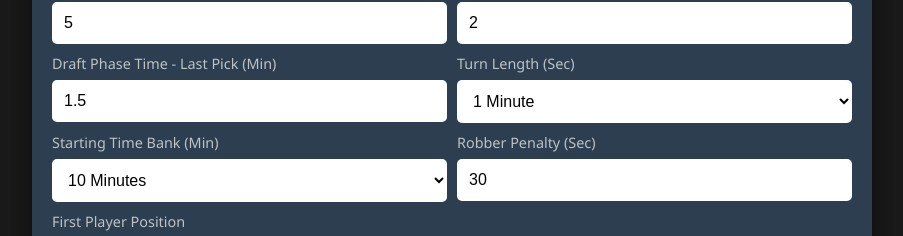
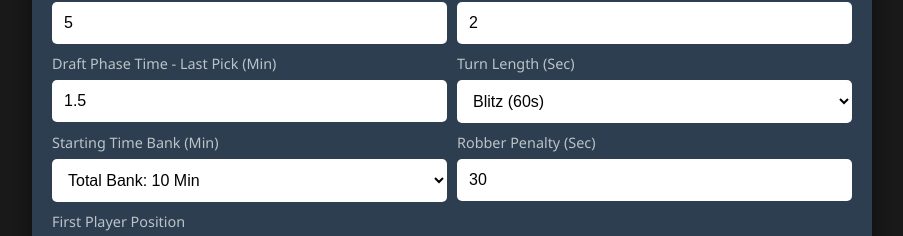
Before and after one commit to codedbynicholas/Colony-Game-Clock, a plain HTML site: page index.html in a window 1280 px wide. Shown: the part 112-348 px from the top of the page, without its empty margins (188-1091 px from the left). Drawn offline with Linux system fonts and the light colour scheme.

Commit message:
Update index.html
fixed reversion to old menu labels, keeps color functioning

```diff
--- a/index.html
+++ b/index.html
@@ -1,5 +1,5 @@
 <!-- Copyright © 2026 Nicholas Sanders. All Rights Reserved. -->
-<!-- Version 6.7 -->
+<!-- Version 6.8 -->
 <!DOCTYPE html>
 <html lang="en">
 <head>
@@ -84,20 +84,20 @@
             <div class="setting-item">
                 <label>Turn Length (Sec)</label>
                 <select id="cfg-turn-len">
-                    <option value="30">30 Seconds</option>
-                    <option value="45">45 Seconds</option>
-                    <option value="60" selected>1 Minute</option>
-                    <option value="90">1.5 Minutes</option>
-                    <option value="120">2 Minutes</option>
+                    <option value="30">Bullet (30s)</option>
+                    <option value="45">Fast (45s)</option>
+                    <option value="60" selected>Blitz (60s)</option>
+                    <option value="90">Rapid (90s)</option>
+                    <option value="120">Standard (120s)</option>
                 </select>
             </div>
             <div class="setting-item">
                 <label>Starting Time Bank (Min)</label>
                 <select id="cfg-bank-len">
-                    <option value="5">5 Minutes</option>
-                    <option value="10" selected>10 Minutes</option>
-                    <option value="15">15 Minutes</option>
-                    <option value="20">20 Minutes</option>
+                    <option value="5">Total Bank: 5 Min</option>
+                    <option value="10" selected>Total Bank: 10 Min</option>
+                    <option value="15">Total Bank: 15 Min</option>
+                    <option value="20">Total Bank: 20 Min</option>
                 </select>
             </div>
             <div class="setting-item"><label>Robber Penalty (Sec)</label><input type="number" id="cfg-robber" value="30"></div>
```
